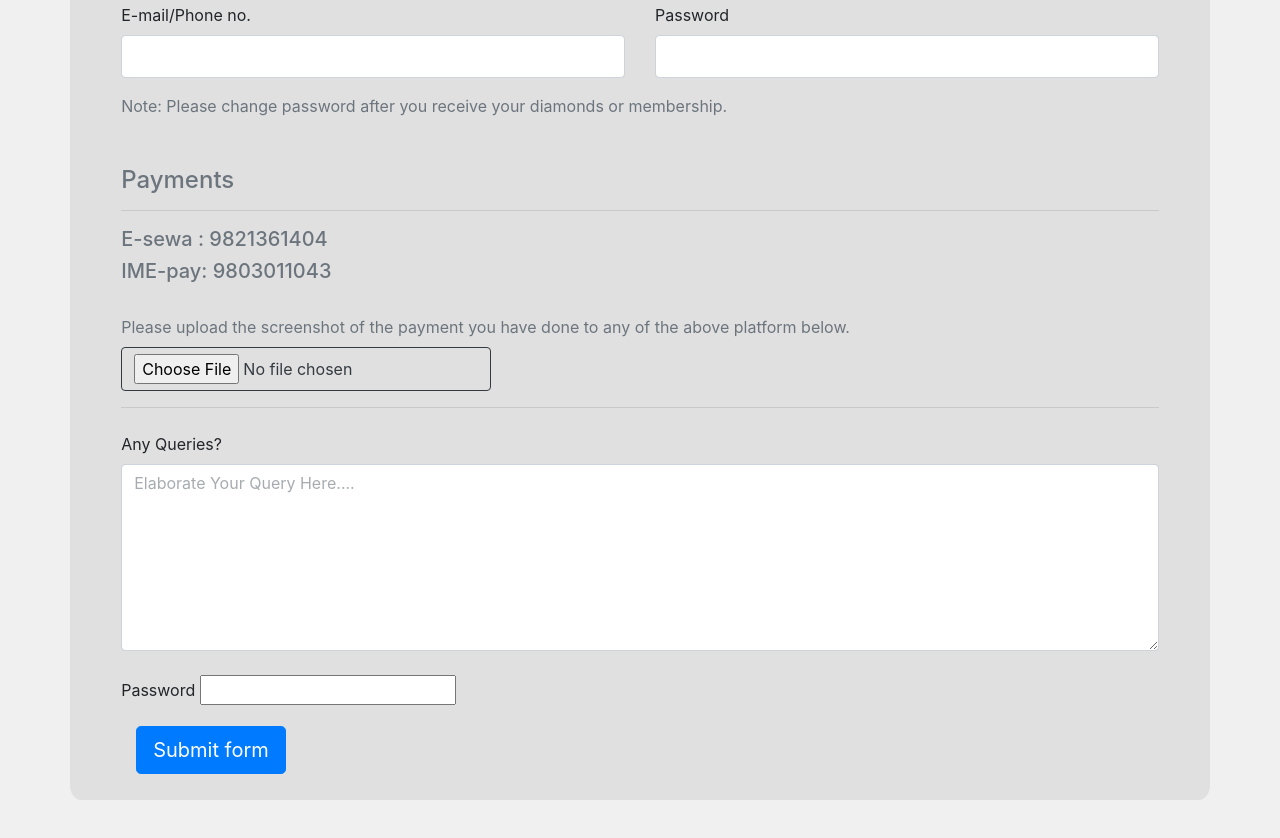
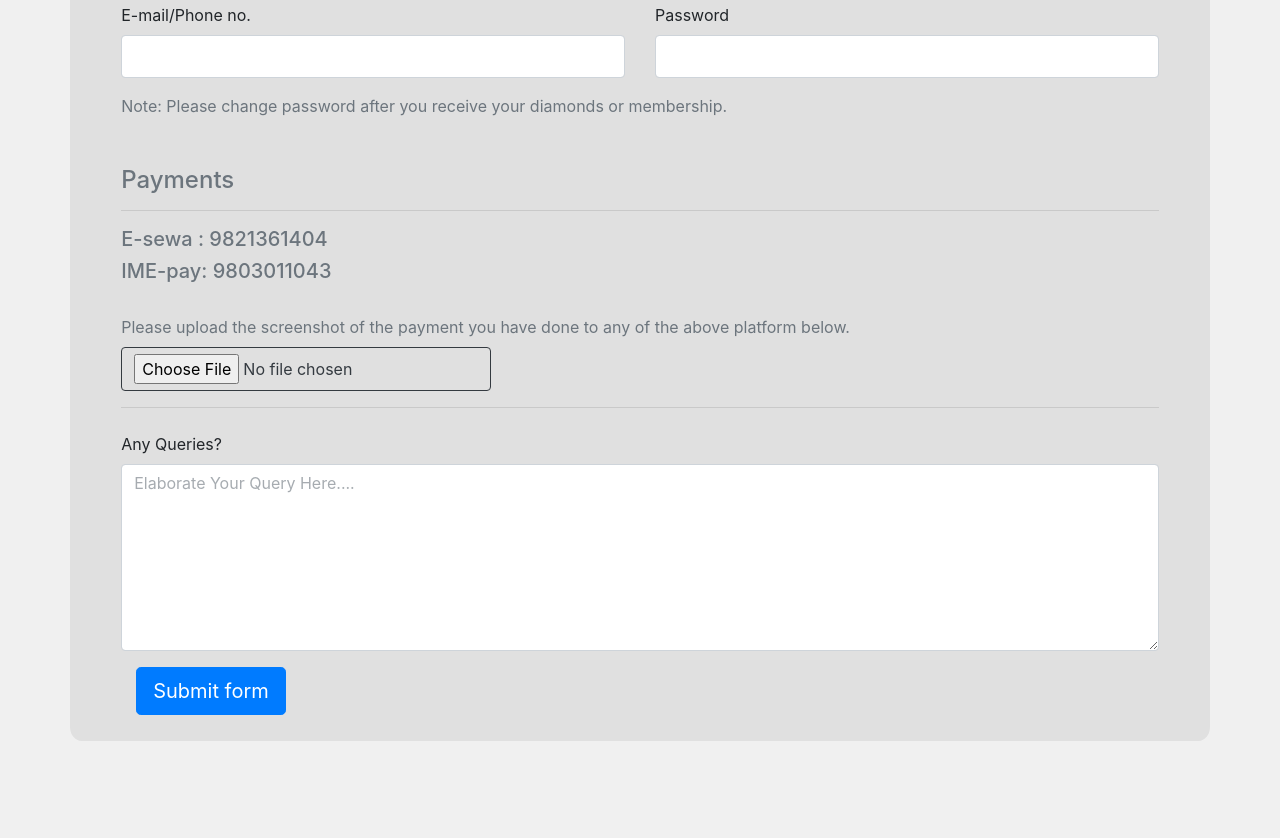
Before and after one commit to sebakthapa/BP-topup, a plain HTML site: page freefiretopup.html in a window 1280 px wide. Shown: the part 794-1632 px from the top of the page. After the commit the page ends 1583 px from the top, so only its background shows below. Drawn offline with nearby package versions, Linux system fonts and the light colour scheme.

Commit message:
Update freefiretopup.html

```diff
--- a/freefiretopup.html
+++ b/freefiretopup.html
@@ -155,10 +155,6 @@
         <label for="exampleFormControlTextarea1">Any Queries?</label>
         <textarea class="form-control" id="exampleFormControlTextarea1" rows="6" placeholder="Elaborate your Query here...."></textarea>
       </div>
-      <div class="form-group mt-4">
-        <label for="test">Password</label>
-        <input type = "password" name= "test_password">
-      </div>
       <div class="container">
         <button class="btn btn-primary btn-lg" id="ffTopupSubmit" type="submit" >Submit form</button>
       </div>
```
